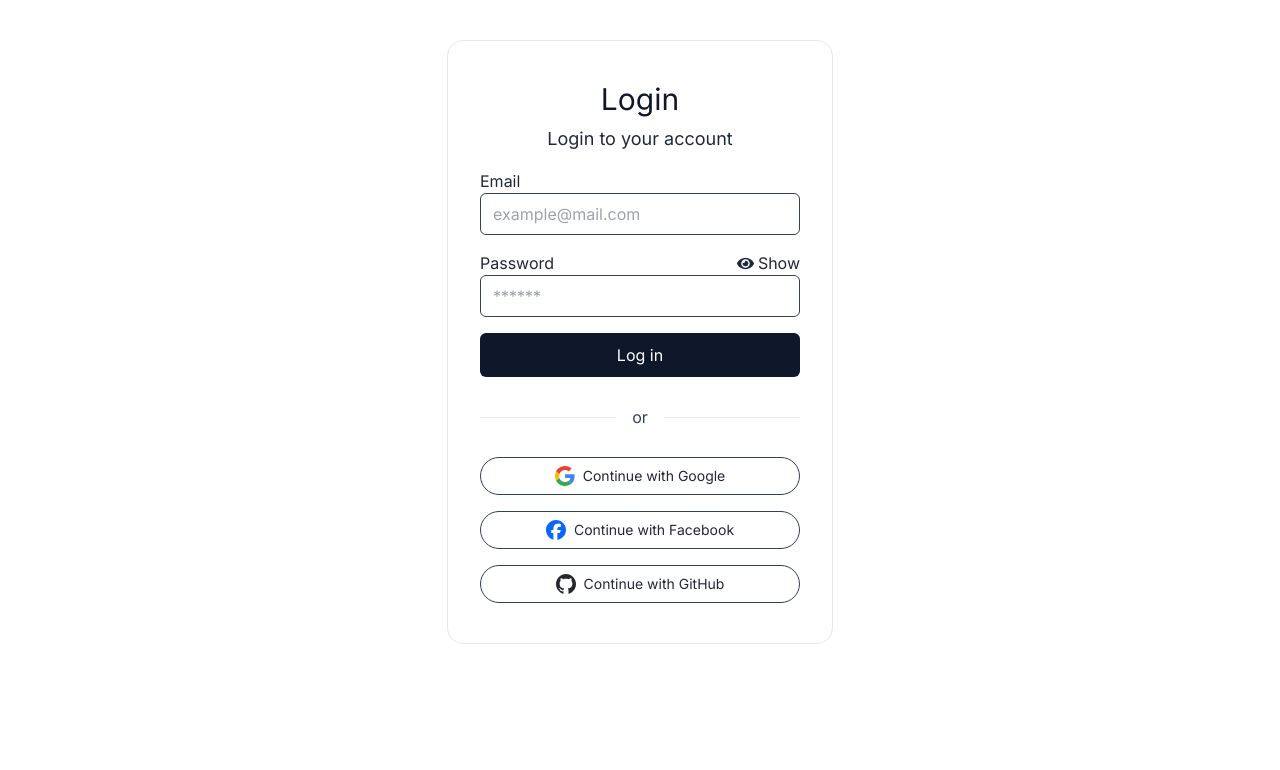
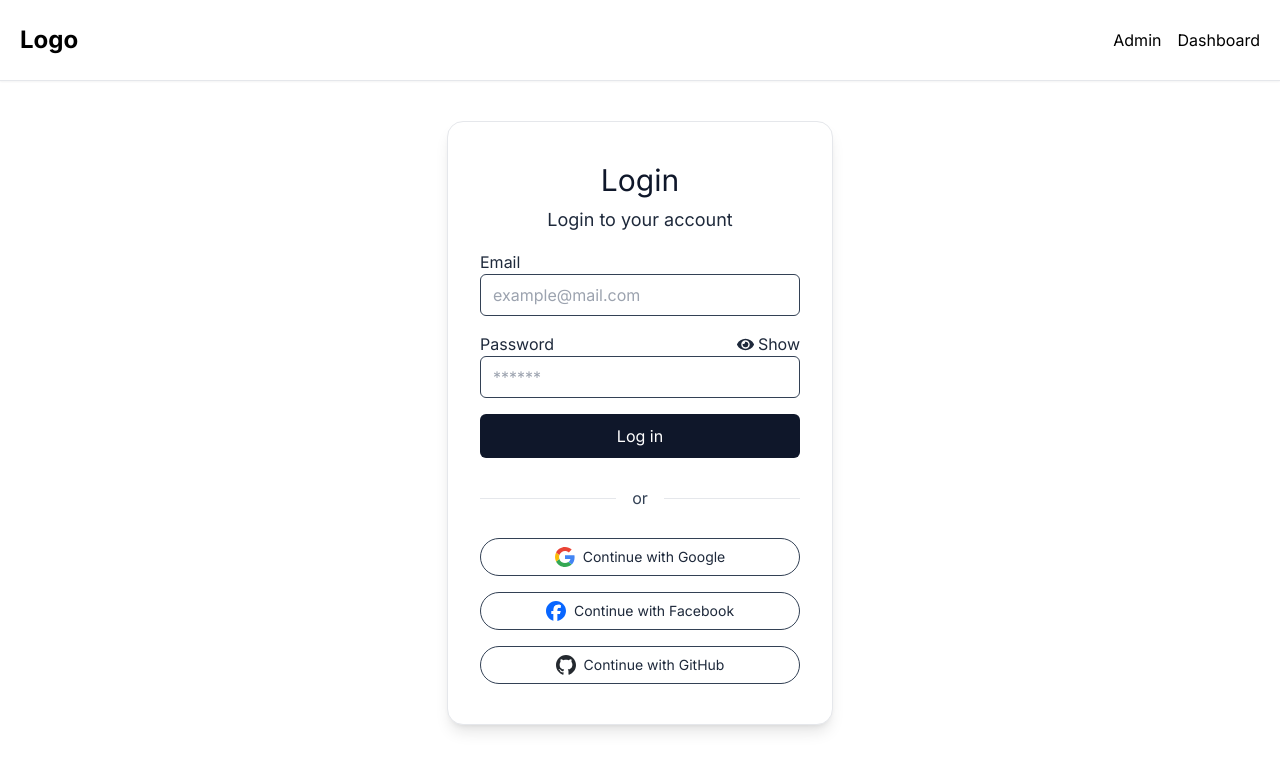
Before and after one commit to sashacvetkovich/next-auth-boilerplate, a Next.js app: page /auth/login in a window 1280 px wide. Shown: the top 770 px of the page. Built offline with nearby package versions, Linux system fonts and the light colour scheme; no server answers.

Commit message:
Added navbar component

```diff
--- a/src/app/layout.tsx
+++ b/src/app/layout.tsx
@@ -1,6 +1,7 @@
 import type { Metadata } from 'next';
 import { Inter } from 'next/font/google';
 import './globals.css';
+import Navbar from '@/components/navigation/Navbar/Navbar';
 
 const inter = Inter({ subsets: ['latin'] });
 
@@ -17,7 +18,8 @@ export default function RootLayout({
   return (
     <html lang='en'>
       <body className={inter.className}>
-        <div className='container mx-auto px-4'>{children}</div>
+        <Navbar />
+        {children}
       </body>
     </html>
   );
--- a/src/components/auth/AuthWrap/AuthWrap.tsx
+++ b/src/components/auth/AuthWrap/AuthWrap.tsx
@@ -1,4 +1,4 @@
-import SocialLogin from "../SocialLogin/SocialLogin";
+import SocialLogin from '../SocialLogin/SocialLogin';
 
 interface AuthWrapProps {
   children: React.ReactNode;
@@ -7,16 +7,19 @@ interface AuthWrapProps {
   showSocialLogin?: boolean;
 }
 
-const AuthWrap = ({ children, title, descripiton, showSocialLogin }: AuthWrapProps) => {
+const AuthWrap = ({
+  children,
+  title,
+  descripiton,
+  showSocialLogin,
+}: AuthWrapProps) => {
   return (
     <div className='flex justify-center items-center flex-col mt-10'>
-      <div className='border py-10 px-8 rounded-2xl'>
+      <div className='border py-10 px-8 rounded-2xl shadow-lg bg-white'>
         <h1 className='text-slate-900 text-3xl text-center mb-2'>{title}</h1>
         <p className='text-slate-800 text-center text-lg mb-4'>{descripiton}</p>
         {children}
-        {showSocialLogin && (
-          <SocialLogin/>
-        )}
+        {showSocialLogin && <SocialLogin />}
       </div>
     </div>
   );
--- /dev/null
+++ b/src/components/navigation/Navbar/Navbar.tsx
@@ -0,0 +1,17 @@
+import Link from 'next/link';
+
+const Navbar = () => {
+  return (
+    <nav className='px-5 border-b shadow-sm'>
+      <div className='flex items-center justify-between py-6 container mx-auto'>
+        <p className='font-bold text-2xl'>Logo</p>
+        <div className='flex space-x-4'>
+          <Link href='/'>Admin</Link>
+          <Link href='/'>Dashboard</Link>
+        </div>
+      </div>
+    </nav>
+  );
+};
+
+export default Navbar;
```
Also changed, not shown: 1 other file (tests, documents, lock files or other folders).
